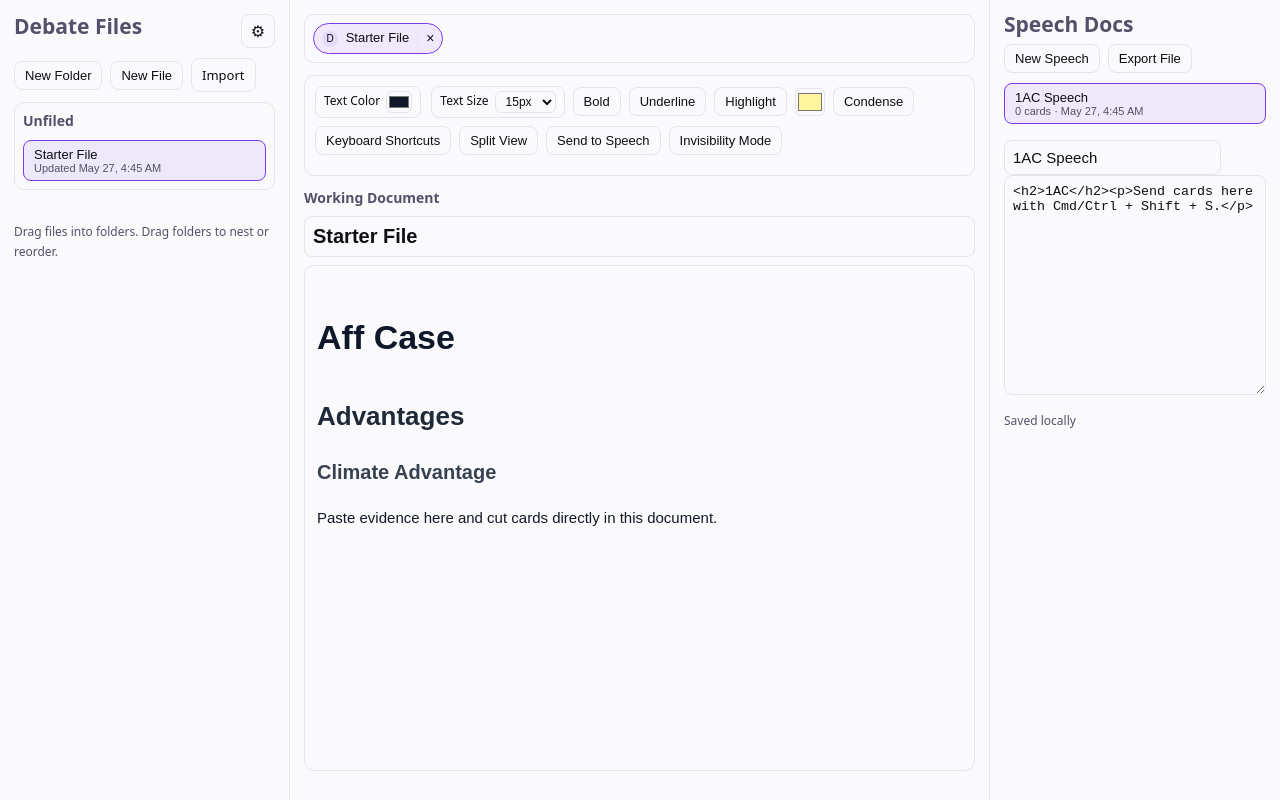
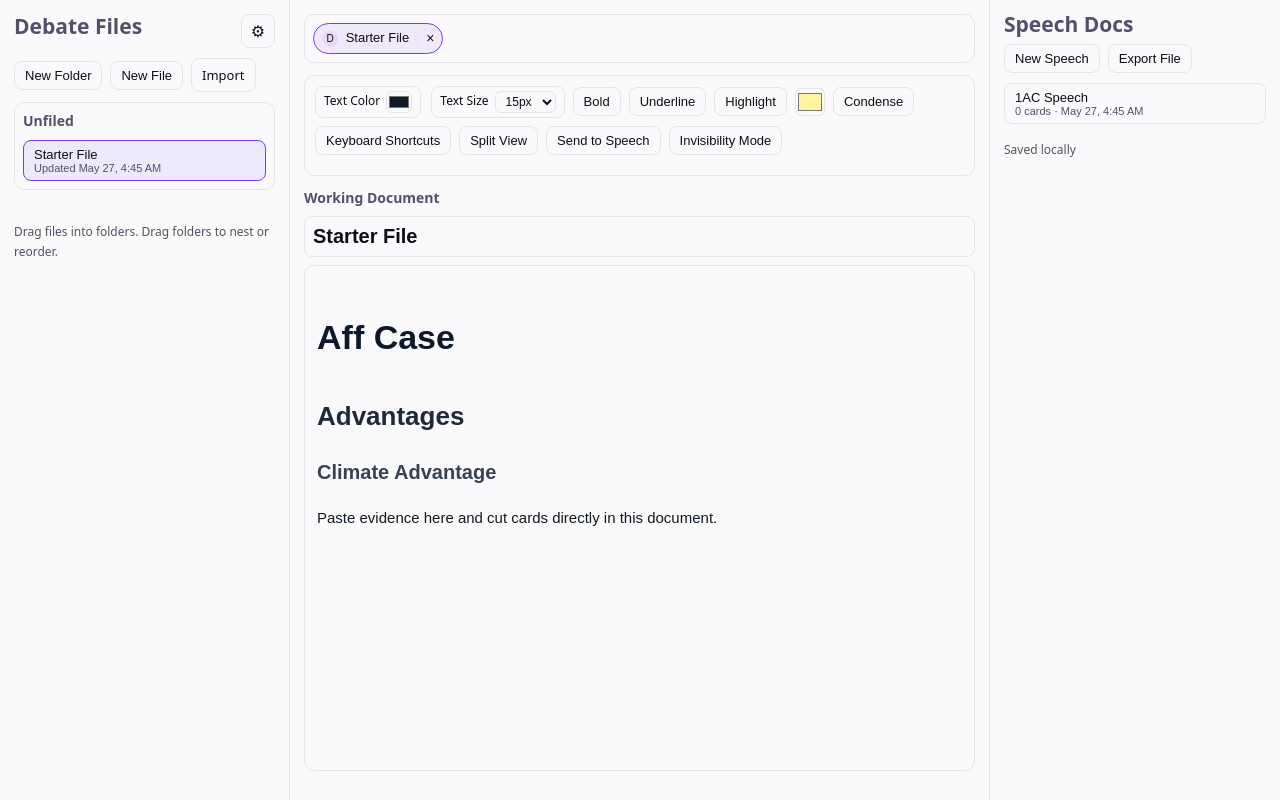
Before and after one commit to Dheej11/DebateBooks, a React (Vite) app: page / in a window 1280 px wide. Built offline with nearby package versions, Linux system fonts and the light colour scheme.

Commit message:
updated speech doc visuals and UI bugs

```diff
--- a/src/App.css
+++ b/src/App.css
@@ -116,6 +116,8 @@ button:disabled {
   justify-content: space-between;
   gap: 8px;
   cursor: grab;
+  border-radius: 8px;
+  padding: 2px 4px;
 }
 
 .folder-toggle-button {
@@ -135,6 +137,14 @@ button:disabled {
 
 .folder-drop-line-active {
   background: var(--accent-border);
+}
+
+.folder-header-drop-before {
+  box-shadow: inset 0 2px 0 var(--accent);
+}
+
+.folder-header-drop-after {
+  box-shadow: inset 0 -2px 0 var(--accent);
 }
 
 .files-main-drop-area {
@@ -166,6 +176,10 @@ button:disabled {
 .tree-node.active {
   border-color: var(--accent);
   background: var(--accent-bg);
+}
+
+.doc-button-open {
+  border-color: var(--accent-border);
 }
 
 .editor-panel {
--- a/src/App.tsx
+++ b/src/App.tsx
@@ -665,6 +665,21 @@ function App() {
       window.removeEventListener('drop', clear)
     }
   }, [])
+
+  useEffect(() => {
+    if (data.activeTab?.type === 'speech') {
+      setPrimaryView('speech')
+    } else {
+      setPrimaryView('debate')
+    }
+  }, [data.activeTab])
+
+  useEffect(() => {
+    const hasOpenSpeechTab = data.openTabs.some((tab) => tab.type === 'speech')
+    if (!hasOpenSpeechTab && isSplitView) {
+      setIsSplitView(false)
+    }
+  }, [data.openTabs, isSplitView])
 
   const mutateActiveDebateDoc = (updater: (doc: DebateDocument) => void) => {
     setData((previous) => {
@@ -1128,7 +1143,14 @@ function App() {
 
       let nextActiveTab = previous.activeTab
       if (previous.activeTab?.id === tab.id && previous.activeTab?.type === tab.type) {
-        nextActiveTab = nextOpenTabs.at(-1) ?? null
+        if (tab.type === 'speech') {
+          const fallbackDebateTab = [...nextOpenTabs]
+            .reverse()
+            .find((item) => item.type === 'debate')
+          nextActiveTab = fallbackDebateTab ?? null
+        } else {
+          nextActiveTab = nextOpenTabs.at(-1) ?? null
+        }
       }
 
       let nextActiveDebateId = previous.activeDebateDocId
@@ -1164,6 +1186,9 @@ function App() {
     }
     return data.speechDocs.find((doc) => doc.id === tab.id)?.title ?? 'Speech doc'
   }
+
+  const isSpeechDocOpen = (docId: string) =>
+    data.openTabs.some((tab) => tab.type === 'speech' && tab.id === docId)
 
   const exportDocById = (docId: string) => {
     const doc = data.debateDocs.find((item) => item.id === docId)
@@ -1420,13 +1445,39 @@ function App() {
             }}
           >
             <div
-              className="folder-header"
+              className={`folder-header ${
+                beforeActive
+                  ? 'folder-header-drop-before'
+                  : afterActive
+                    ? 'folder-header-drop-after'
+                    : ''
+              }`}
               draggable
               onDragStart={() => {
                 setDraggingFolderId(folder.id)
                 setFolderDropTarget(null)
               }}
               onDragEnd={clearDragState}
+              onDragOver={(event) => {
+                if (!draggingFolderId || draggingFolderId === folder.id) {
+                  return
+                }
+                event.preventDefault()
+                event.stopPropagation()
+
+                const rect = (event.currentTarget as HTMLDivElement).getBoundingClientRect()
+                const midpoint = rect.top + rect.height / 2
+                const mode = event.clientY < midpoint ? 'before' : 'after'
+                setFolderDropTarget({ mode, folderId: folder.id })
+              }}
+              onDrop={(event) => {
+                if (!draggingFolderId || draggingFolderId === folder.id) {
+                  return
+                }
+                event.preventDefault()
+                event.stopPropagation()
+                onFolderStructureDrop()
+              }}
             >
               <strong>{folder.name}</strong>
               <button
@@ -2149,12 +2200,19 @@ function App() {
             <button
               key={doc.id}
               type="button"
-              className={`doc-button ${doc.id === data.activeSpeechId ? 'doc-button-active' : ''}`}
+              className={`doc-button ${
+                data.activeTab?.type === 'speech' && data.activeTab.id === doc.id
+                  ? 'doc-button-active'
+                  : isSpeechDocOpen(doc.id)
+                    ? 'doc-button-open'
+                    : ''
+              }`}
               onClick={() => {
                 openSpeechTab(doc.id)
                 setIsSplitView(true)
                 setSplitRatio(50)
               }}
+              onDoubleClick={() => closeTab({ id: doc.id, type: 'speech' })}
             >
               <span>{doc.title}</span>
               <small>
@@ -2163,27 +2221,6 @@ function App() {
             </button>
           ))}
         </div>
-        {activeSpeechDoc ? (
-          <div className="speech-preview">
-            <input
-              className="node-title"
-              value={activeSpeechDoc.title}
-              onChange={(event) =>
-                mutateSpeechDoc(activeSpeechDoc.id, (doc) => {
-                  doc.title = event.target.value
-                })
-              }
-            />
-            <textarea
-              value={activeSpeechDoc.content}
-              onChange={(event) =>
-                mutateSpeechDoc(activeSpeechDoc.id, (doc) => {
-                  doc.content = event.target.value
-                })
-              }
-            />
-          </div>
-        ) : null}
         <p className="status">{status}</p>
       </aside>
       {isShortcutsDialogOpen ? (
```
